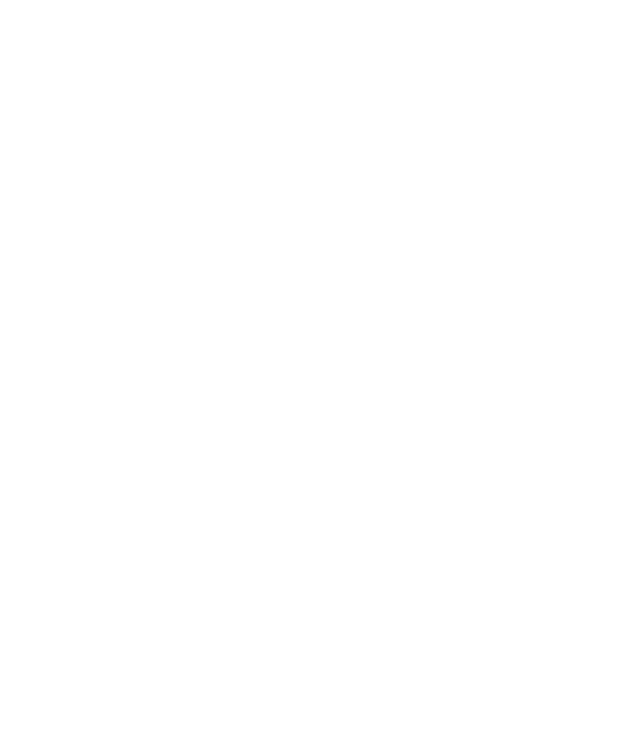
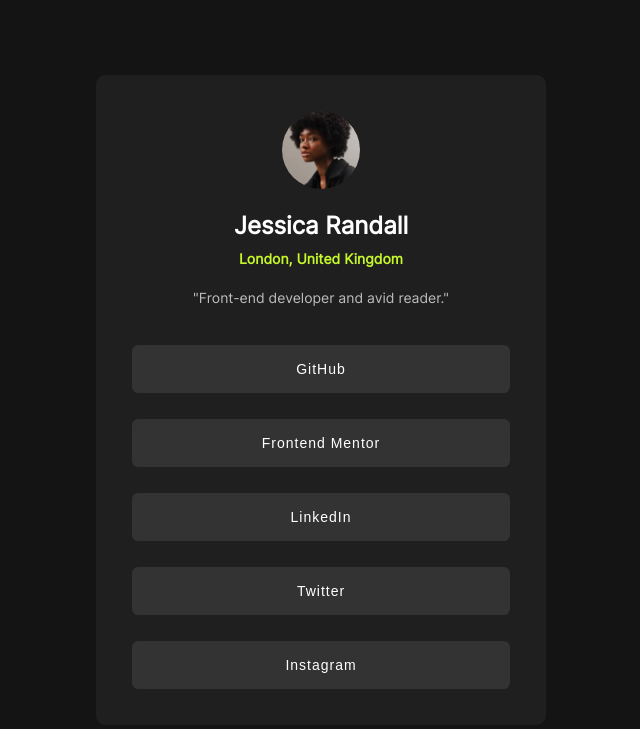
Before and after one commit to GanesanJayaraj/frontend-mentor-newbies, a plain HTML site: page index.html in a window 1280 px wide. Shown: the whole page, without its empty margins (319-959 px from the left). Drawn offline with Linux system fonts and the light colour scheme.

Commit message:
Completed

```diff
--- a/index.html
+++ b/index.html
@@ -4,10 +4,23 @@
     <meta charset="UTF-8">
     <meta name="viewport" content="width=device-width, initial-scale=1.0">
     <link rel="stylesheet" href="style.css">
+    <link rel="shortcut icon" href="assets/images/favicon-32x32.png" type="image/x-icon">
     <title>Frontend Mentor Newbies</title>
 </head>
 <body>
-
+    <main>
+        <img src="assets/images/avatar-jessica.jpeg" alt="User Icon">
+        <h3>Jessica Randall</h3>
+        <h4>London, United Kingdom</h4>
+        <p>"Front-end developer and avid reader."</p>
+        <div class="btn-group">
+            <button>GitHub</button>
+            <button>Frontend Mentor</button>
+            <button>LinkedIn</button>
+            <button>Twitter</button>
+            <button>Instagram</button>
+        </div>
+    </main>
     <script src="index.js"></script>
 </body>
 </html>
--- a/style.css
+++ b/style.css
@@ -1,5 +1,90 @@
+:root {
+    --Green: hsl(75, 94%, 57%);
+    --White: hsl(0, 0%, 100%);
+    --Grey: hsl(0, 0%, 20%);
+    --Dark-Grey: hsl(0, 0%, 12%);
+    --Off-Black: hsl(0, 0%, 8%);
+}
 * {
     margin: 0px;
     padding: 0px;
     box-sizing: border-box;
 }
+@font-face {
+    font-family: "Inter";
+    src: url(assets/fonts/static/Inter-Regular.ttf);
+}
+body {
+    height: 100vh;
+    width: 100vw;
+    font-family: "Inter";
+    display: grid;
+    justify-items: center;
+    margin: auto;
+    font-size: 14px;
+    background-color: var(--Off-Black);
+}
+main {
+    margin: auto;
+    display: flex;
+    flex-direction: column;
+    align-items: center;
+    justify-content: space-between;
+    gap: .4rem;
+    max-width: 450px;
+    max-height: 650px;
+    width: 100%;
+    height: 100%;
+    padding: 36px;
+    border-radius: .6rem;
+    background-color: var(--Dark-Grey);
+}
+img {
+    border-radius: 50%;
+    height: 78px;
+    object-fit: contain;
+    margin-bottom: 1rem;
+}
+h3 {
+    color: var(--White);
+    font-size: 24px;
+    margin-bottom: .2rem;
+}
+h4 {
+    color: var(--Green);
+    font-size: 14px;
+    margin-bottom: 1rem;
+}
+p {
+    margin-bottom: 1rem;
+    color: var(--White);
+    opacity: .7;
+    margin-bottom: 1rem;
+}
+.btn-group {
+    margin-top: 1rem;
+    width: 100%;
+    height: 100%;
+    display: flex;
+    flex-direction: column;
+    justify-content: space-between;
+    align-items: center;
+}
+button {
+    width: 100%;
+    height: 48px;
+    border-radius: .4rem;
+    background-color: var(--Grey);
+    color: var(--White);
+    border: none;
+    font-size: 14px;
+    font-weight: 400;
+    letter-spacing: 1px;
+    transition: all .2s ease-out;
+}
+button:hover {
+    cursor: pointer;
+    background-color: var(--Green);
+    color: var(--Dark-Grey);
+    font-weight: bold;
+}
```
Also changed, not shown: assets/fonts/Inter-VariableFont_slnt,wght.ttf (added), assets/fonts/OFL.txt (added), assets/fonts/README.txt (added), assets/fonts/static/Inter-Bold.ttf (added), assets/fonts/static/Inter-Regular.ttf (added), assets/fonts/static/Inter-SemiBold.ttf (added), assets/images/avatar-jessica.jpeg (added), assets/images/favicon-32x32.png (added).
